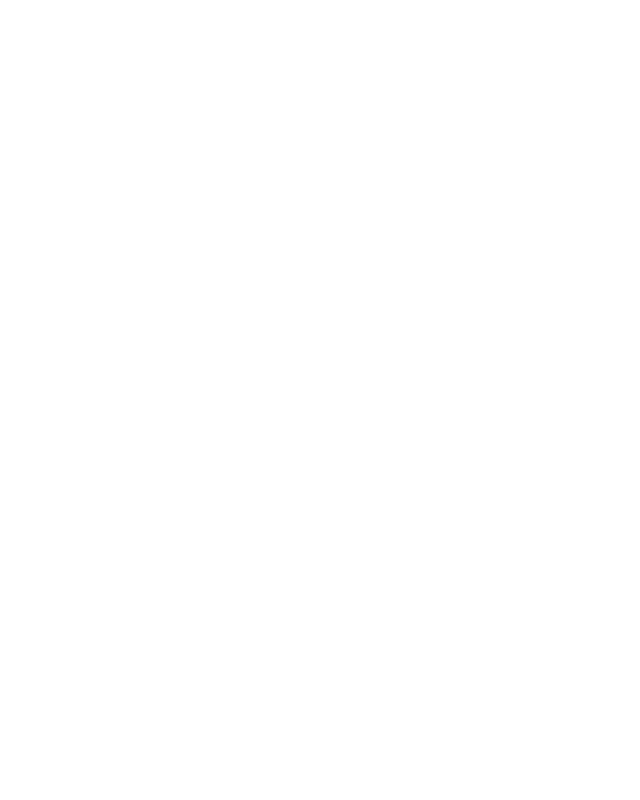
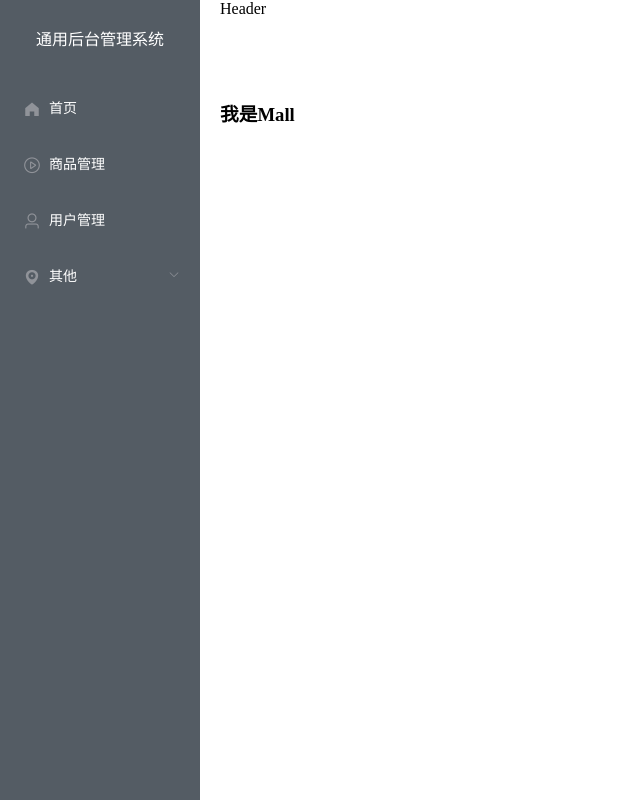
Before and after one commit to SoobinHU/backstage-management, a Vue app: page /#/mall in a window 1280 px wide. Shown: the whole page, without its empty margins (0-640 px from the left). Built offline with nearby package versions, Linux system fonts and the light colour scheme.

Commit message:
Aside Commit

```diff
--- a/package.json
+++ b/package.json
@@ -10,6 +10,8 @@
   "dependencies": {
     "core-js": "^3.8.3",
     "element-ui": "^2.15.14",
+    "less": "^4.1.2",
+    "less-loader": "^6.0.0",
     "vue": "^2.6.14",
     "vue-router": "^3.6.5"
   },
--- a/src/App.vue
+++ b/src/App.vue
@@ -20,6 +20,9 @@
 }
 </script>
 
-<style>
-
+<style lang="less" >
+html,body {
+  margin: 0;
+  padding: 0;
+}
 </style>
--- /dev/null
+++ b/src/components/CommonAside.vue
@@ -0,0 +1,130 @@
+<template>
+  <el-menu
+    default-active="1-4-1"
+    class="el-menu-vertical-demo"
+    @open="handleOpen"
+    @close="handleClose"
+    :collapse="isCollapse"
+    background-color="#545c64"
+    text-color="#fff"
+    active-text-color="#ffd04b"
+  >
+    <h3>通用后台管理系统</h3>
+    <el-menu-item @click="clickMenu(item)" v-for="item in noChildren" :key="item.name" :index="item.name">
+                                                                    <!-- index为选项的索引标识 -->
+        <!-- 图标 -->
+      <i :class="`el-icon-${item.icon}`"></i>
+      <span slot="title">{{item.label}}</span>
+    </el-menu-item>
+    <el-submenu v-for="item in hasChildren" :key="item.label" :index="item.label">
+      <template slot="title">
+        <i :class="`el-icon-${item.icon}`"></i>
+        <span slot="title">{{item.label}}</span>
+      </template>
+      <el-menu-item-group v-for="subItem in item.children" :key="subItem.path">
+        <el-menu-item @click="clickMenu(subItem)" :index="subItem.path">{{subItem.label}}</el-menu-item>
+      </el-menu-item-group>
+    </el-submenu>
+  </el-menu>
+</template>
+<style lang="less" scoped>
+// 采用less语法
+.el-menu-vertical-demo:not(.el-menu--collapse) {
+  width: 200px;
+  min-height: 400px;
+}
+.el-menu {
+    // vh : 相对于视口的高度， 1vh 等于视口高度的1%（总视口高度为100vh）
+    height: 100vh;
+    h3 {
+        color: #fff;
+        text-align: center;
+        line-height: 48px;
+        font-size: 16px;
+        font-weight: 400;
+    }
+}
+</style>
+
+<script>
+export default {
+  data() {
+    return {
+      //控制导航栏是否展开
+      isCollapse: false,
+      menuData: [
+        {
+          path: "/",
+          name: "home",
+          label: "首页",
+          icon: "s-home",
+          url: "Home/Home",
+        },
+        {
+          path: "/mall",
+          name: "mall",
+          label: "商品管理",
+          icon: "video-play",
+          url: "MallManage/MallManage",
+        },
+        {
+          path: "/user",
+          name: "user",
+          label: "用户管理",
+          icon: "user",
+          url: "UserManage/UserManage",
+        },
+        {
+          label: "其他",
+          icon: "location",
+          children: [
+            {
+              path: "/page1",
+              name: "page1",
+              label: "页面1",
+              icon: "setting",
+              url: "Other/PageOne",
+            },
+            {
+              path: "/page2",
+              name: "page2",
+              label: "页面2",
+              icon: "setting",
+              url: "Other/PageTwo",
+            },
+          ],
+        },
+      ],
+    };
+  },
+  methods: {
+    handleOpen(key, keyPath) {
+      console.log(key, keyPath);
+    },
+    handleClose(key, keyPath) {
+      console.log(key, keyPath);
+    },
+    clickMenu(item){
+        //解决重复跳转报错问题：在使用(编程式路由)跳转页面时候，参数不变，重复点击菜单引起路由报错
+        // 原因：由于vue-router 最新版本引入Promise，而Promise的回调函数resolve和reject，必须传其中一个，否则会报错
+        //解决方案：逻辑判断
+        //只有当当前路径和跳转路径不同时，发生跳转，
+        //在home下由于重定向设置也不跳转‘/’路径
+        // console.log(item)
+        if(this.$route.path !== item.path && !(this.$route.path === '/home' && (item.path ==='/'))){
+             this.$router.push(item.path)
+        }
+    }
+  },
+  computed:{
+    //有下拉子菜单
+    hasChildren(){
+        return this.menuData.filter((item)=> item.children)
+    },
+    //没有下拉子菜单
+    noChildren(){
+        return this.menuData.filter((item)=> !item.children)
+    }
+  }
+};
+</script>
--- a/src/router/index.js
+++ b/src/router/index.js
@@ -4,6 +4,9 @@
 import Main from '../view/Main'
 import Home from '../view/Home'
 import User from '../view/User'
+import Mall from '../view/Mall'
+import PageOne from '../view/PageOne'
+import PageTwo from '../view/PageTwo'
 
 //应用VueRouter
 Vue.use(VueRouter)
@@ -14,15 +17,29 @@
         {
             path:'/',
             component:Main,
+            // 重定向
+            redirect:'/home',
             children:[
-                {
+                {//首页
                     path:'home',
                     component:Home
                 },
-                {
+                {//用户管理
                     path:'user',
                     component:User
-                }
+                },
+                {//商品管理
+                    path:'mall',
+                    component:Mall
+                },
+                {//页面一
+                    path:'page1',
+                    component:PageOne
+                },
+                {//页面二
+                    path:'page2',
+                    component:PageTwo
+                },
             ]
         },
     ]
--- a/src/view/Main.vue
+++ b/src/view/Main.vue
@@ -1,10 +1,24 @@
 <template>
-  <div>我是Main
-    <router-view ></router-view>
+  <div>
+    <el-container>
+      <el-aside width="200px">
+        <CommonAside/>
+      </el-aside>
+      <el-container>
+        <el-header>Header</el-header>
+        <el-main>
+          <!-- 路由出口 -->
+          <!-- 路由匹配的组件渲染到这里 -->
+          <router-view ></router-view>
+        </el-main>
+      </el-container>
+    </el-container>
   </div>
 </template>
 
 <script>
+import CommonAside from '@/components/CommonAside.vue'
+
 export default {
     name:'Main',
     data() {
@@ -12,9 +26,15 @@
 
         }
     },
+    components:{
+      CommonAside
+    }
 }
 </script>
 
 <style>
-
+.el-aside {
+  /* 消除滚动条 */
+  overflow: hidden;
+}
 </style>
--- /dev/null
+++ b/src/view/Mall.vue
@@ -0,0 +1,18 @@
+<template>
+  <h1>我是Mall</h1>
+</template>
+
+<script>
+export default {
+    name:'Mall',
+    data() {
+        return {
+
+        }
+    },
+}
+</script>
+
+<style>
+
+</style>
--- /dev/null
+++ b/src/view/PageOne.vue
@@ -0,0 +1,18 @@
+<template>
+  <h1>我是PageOne</h1>
+</template>
+
+<script>
+export default {
+    name:'PageOne',
+    data() {
+        return {
+
+        }
+    },
+}
+</script>
+
+<style>
+
+</style>
--- /dev/null
+++ b/src/view/PageTwo.vue
@@ -0,0 +1,18 @@
+<template>
+  <h1>我是PageTwo</h1>
+</template>
+
+<script>
+export default {
+    name:'PageTwo',
+    data() {
+        return {
+
+        }
+    },
+}
+</script>
+
+<style>
+
+</style>
```
Also changed, not shown: src/components/HelloWorld.vue (deleted, +0 -58 lines), 1 other file (tests, documents, lock files or other folders).
